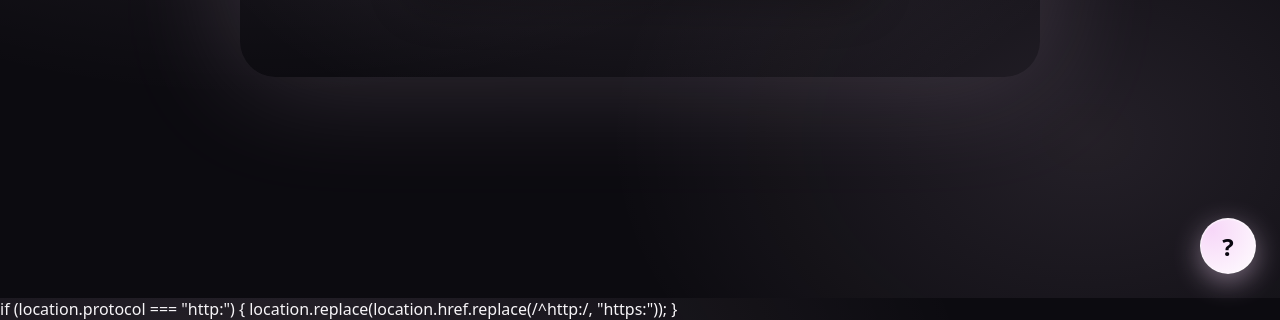
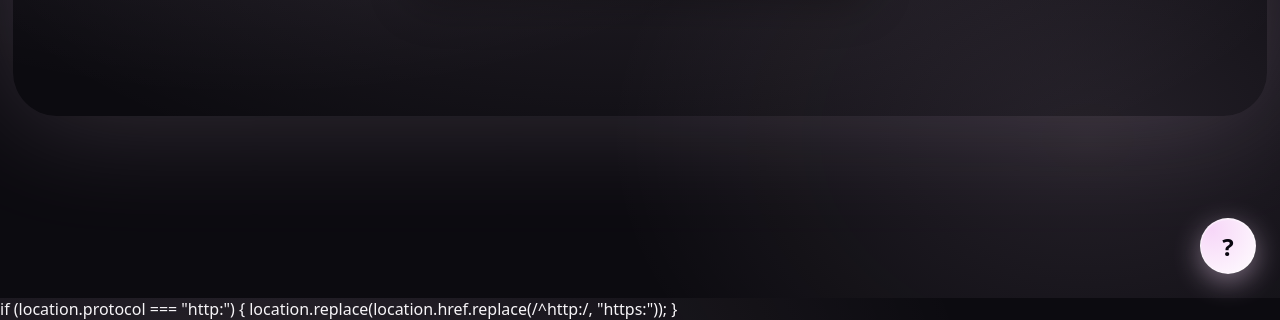
Before and after one commit to 1DEFINE/1DEFINE.github.io, a plain HTML site: page index.html in a window 1280 px wide. Shown: the part 502-822 px from the top of the page. Drawn offline with Linux system fonts and the light colour scheme.

Commit message:
Update index.html

```diff
--- a/index.html
+++ b/index.html
@@ -120,9 +120,9 @@
     }
     .glow-plate::before {
       content: "";
-      width: min(90vw, 800px);
-      height: clamp(220px, 28vw, 420px);
-      border-radius: 36px;
+      width: min(98vw, 1400px);
+      height: clamp(260px, 34vw, 600px);
+      border-radius: 44px;
       background: radial-gradient(80% 100% at 50% 50%, rgba(247,215,248,0.10), transparent 70%);
       box-shadow: 0 0 120px rgba(247,215,248,0.18);
     }
```
